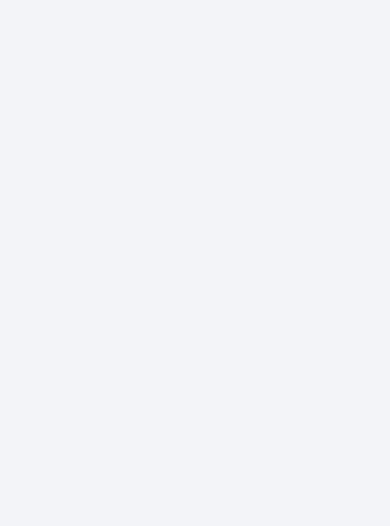
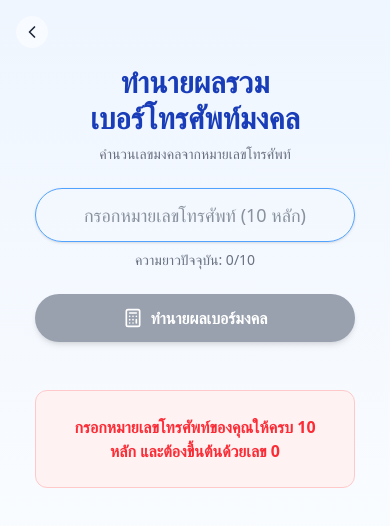
Before and after one commit to leo-nicha/horoscope-app, a React (Vite) app: page /luckyphone in a window 390 px wide. Before the commit this address had no page. Shown: the top 526 px of the page. Built offline with nearby package versions, Linux system fonts and the light colour scheme.

Commit message:
add lucky phone number

```diff
--- a/src/App.tsx
+++ b/src/App.tsx
@@ -9,6 +9,7 @@ import TarotMoney from './components/randomizers/TarotMoney';
 import TarotHealth from './components/randomizers/TarotHealth';
 import MoonAge from './components/MoonAge';
 import FortuneSticks from './components/randomizers/FortuneSticks';
+import LuckyNumber from './components/randomizers/LuckyNumber';
 
 const App: React.FC = () => {
   return (
@@ -23,6 +24,7 @@ const App: React.FC = () => {
         <Route path="/healthtarot" element={<TarotHealth />} />
         <Route path="/moonage" element={<MoonAge />} />
         <Route path="/fortunesticks" element={<FortuneSticks />} />
+        <Route path="/luckyphone" element={<LuckyNumber />} />
       </Routes>
     </div>
   );
--- /dev/null
+++ b/src/components/LuckyList.tsx
@@ -0,0 +1,32 @@
+import React from 'react';
+import ContentItem from './ContentItem';
+import { useNavigate } from "react-router-dom";
+
+const LuckyList: React.FC = () => {
+    const items = [
+        { title: 'เบอร์มงคล', subtitle: 'เลขมงคง', imageUrl: '/phonenumber.jpg' },
+    ];
+
+    const navigate = useNavigate();
+    const handleItemClick = (title: string) => {
+        if (title === 'เบอร์มงคล') {
+            navigate(`/luckyphone`)
+        }
+    };
+
+    return (
+        <div className="flex-1 bg-gray-100 p-2">
+            {items.map((item) => (
+                <ContentItem
+                    key={item.title}
+                    title={item.title}
+                    subtitle={item.subtitle}
+                    imageUrl={item.imageUrl}
+                    onClick={() => handleItemClick(item.title)}
+                />
+            ))}
+        </div>
+    );
+};
+
+export default LuckyList;
--- a/src/components/randomizers/FortuneSticks.tsx
+++ b/src/components/randomizers/FortuneSticks.tsx
@@ -153,7 +153,7 @@ const FortuneSticks: React.FC = () => {
       </div>
 
       <header className="text-center mt-12 mb-6 w-full">
-        <h1 className="text-3xl font-extrabold text-amber-800 font-serif">
+        <h1 className="text-3xl font-extrabold text-amber-800 font-serif mb-2">
           เซียมซีทำนายโชคชะตา
         </h1>
         <p className="text-sm text-gray-500">เสี่ยงเซียมซี 1 แท่ง จากทั้งหมด 28 แท่ง</p>
--- /dev/null
+++ b/src/components/randomizers/LuckyNumber.tsx
@@ -0,0 +1,182 @@
+import React, { useState, useCallback } from "react";
+import { Loader2, ChevronLeftIcon, Calculator } from "lucide-react";
+import { useNavigate } from "react-router-dom";
+
+const API_URL =
+    "https://phone-number-api-blush.vercel.app/phone_number_1_81.json";
+
+interface LuckyData {
+    number: number;
+    meaning: string;
+    point: string;
+    warning: string;
+}
+
+const LuckyNumber: React.FC = () => {
+    const navigate = useNavigate();
+    const [phone, setPhone] = useState("");
+    const [loading, setLoading] = useState(false);
+    const [result, setResult] = useState<LuckyData | null>(null);
+    const [error, setError] = useState<string | null>(null);
+    const [isFocused, setIsFocused] = useState(false);
+
+    const handleChange = (e: React.ChangeEvent<HTMLInputElement>) => {
+        // รับเฉพาะตัวเลข และสูงสุด 10 ตัว
+        const value = e.target.value.replace(/[^0-9]/g, "").slice(0, 10);
+        setPhone(value);
+    };
+
+    const calculateSum = (digits: string) => {
+        return digits
+            .split("")
+            .map((n) => parseInt(n, 10))
+            .reduce((a, b) => a + b, 0);
+    };
+
+    const handleSubmit = useCallback(async () => {
+        // ✅ ตรวจความถูกต้องก่อนคำนวณ
+        if (phone.length !== 10) {
+            setError("กรุณากรอกหมายเลขโทรศัพท์ให้ครบ 10 หลัก");
+            return;
+        }
+
+        if (!phone.startsWith("0")) {
+            setError("เบอร์โทรศัพท์ต้องขึ้นต้นด้วยเลข 0 เท่านั้น");
+            return;
+        }
+
+        setLoading(true);
+        setError(null);
+        setResult(null);
+
+        try {
+            const total = calculateSum(phone);
+            const response = await fetch(API_URL);
+            if (!response.ok) throw new Error("ไม่สามารถเชื่อมต่อ API ได้");
+            const data: LuckyData[] = await response.json();
+
+            const found = data.find((item) => item.number === total);
+
+            if (!found) {
+                setError(`ไม่พบคำทำนายสำหรับผลรวม ${total}`);
+            } else {
+                setResult(found);
+            }
+        } catch (err: any) {
+            setError(err.message || "เกิดข้อผิดพลาดในการดึงข้อมูล");
+        } finally {
+            setLoading(false);
+        }
+    }, [phone]);
+
+    // ปุ่มจะ disable ถ้ายังไม่ครบ 10 หลัก หรือไม่ขึ้นต้นด้วย 0
+    const isInvalidPhone =
+        phone.length !== 10 || (phone.length === 10 && !phone.startsWith("0"));
+
+    return (
+        <div className="min-h-screen bg-linear-to-b from-blue-50 to-white flex flex-col items-center p-4 font-sans relative">
+            {/* ปุ่มกลับ */}
+            <div className="w-full max-w-md px-4 absolute top-4">
+                <div
+                    onClick={() => navigate("/")}
+                    className="w-8 h-8 flex items-center justify-center rounded-full bg-white/50 hover:bg-blue-100 cursor-pointer transition"
+                >
+                    <ChevronLeftIcon className="h-5 w-5 text-gray-800" />
+                </div>
+            </div>
+
+            <header className="text-center mt-12 mb-6 w-full">
+                <h1 className="text-3xl font-extrabold text-blue-800 font-serif">ทำนายผลรวม</h1>
+                <h1 className="text-3xl font-extrabold text-blue-800 font-serif mb-2">เบอร์โทรศัพท์มงคล</h1>
+                <p className="text-sm text-gray-500">
+                    คำนวนเลขมงคลจากหมายเลขโทรศัพท์
+                </p>
+            </header>
+
+            <div className="w-full max-w-xs mb-6">
+                <input
+                    type="text"
+                    value={phone}
+                    onChange={handleChange}
+                    onFocus={() => setIsFocused(true)}    // เมื่อกด (focus) ให้ placeholder หาย
+                    onBlur={() => setIsFocused(false)}    // เมื่อออกจากช่อง ให้ placeholder กลับมา
+                    placeholder={isFocused ? "" : "กรอกหมายเลขโทรศัพท์ (10 หลัก)"}
+                    className={`w-full px-4 py-3 border rounded-full text-center text-lg text-gray-800 shadow-sm focus:outline-none focus:ring-2 transition-all ${phone.length === 10 && !phone.startsWith("0")
+                            ? "border-red-300 focus:ring-red-300"
+                            : "border-blue-400 focus:ring-blue-500"
+                        }`}
+                />
+                <p
+                    className={`text-sm mt-2 text-center ${phone.length === 10 && !phone.startsWith("0")
+                        ? "text-red-600"
+                        : "text-gray-500"
+                        }`}
+                >
+                    ความยาวปัจจุบัน: {phone.length}/10
+                </p>
+            </div>
+
+            <button
+                onClick={handleSubmit}
+                disabled={loading || isInvalidPhone}
+                className={`flex items-center justify-center w-full max-w-xs px-6 py-3 mb-6 rounded-full text-base font-bold transition-all duration-300 shadow-md active:scale-95 ${loading || isInvalidPhone
+                    ? "bg-gray-400 text-white cursor-not-allowed"
+                    : "bg-blue-600 text-white hover:bg-blue-700"
+                    }`}
+            >
+                {loading ? (
+                    <>
+                        <Loader2 className="w-5 h-5 mr-2 animate-spin" />
+                        กำลังคำนวณผลรวม...
+                    </>
+                ) : (
+                    <>
+                        <Calculator className="w-5 h-5 mr-2" />
+                        ทำนายผลเบอร์มงคล
+                    </>
+                )}
+            </button>
+
+            <main className="w-full flex justify-center">
+                {error && (
+                    <div className="p-3 bg-red-100 border border-red-300 text-red-700 rounded-md max-w-xs text-center text-sm">
+                        {error}
+                    </div>
+                )}
+
+                {!loading && !error && result && (
+                    <div className="bg-white rounded-2xl shadow-md p-5 border border-blue-200 max-w-md w-full text-center">
+                        <h2 className="text-xl font-bold text-blue-800 mb-4">
+                            ผลรวมเลข: {result.number}
+                        </h2>
+
+                        <div className="text-gray-700 whitespace-pre-line leading-relaxed text-base">
+                            <p className="mb-2">
+                                <b className="text-lg">ความหมาย</b>
+                                <p>{result.meaning}</p>
+                            </p>
+                            <p className="mb-2">
+                                <b className="text-green-700 text-lg">จุดเด่น</b>
+                                <p>{result.point}</p>
+                            </p>
+                            <p>
+                                <b className="text-red-600 text-lg">⚠️ ข้อควรระวัง ⚠️</b>
+                                <p>{result.warning}</p>
+                            </p>
+                        </div>
+                    </div>
+                )}
+            </main>
+
+            {!result && !loading && !error && (
+                <div className="text-center font-bold p-6 bg-red-50 rounded-xl border border-red-200 mt-6 max-w-xs">
+                    <p className="text-base text-red-500">
+                        กรอกหมายเลขโทรศัพท์ของคุณให้ครบ 10 หลัก และต้องขึ้นต้นด้วยเลข 0
+                    </p>
+                </div>
+            )}
+        </div>
+    );
+};
+
+export default LuckyNumber;
```
Also changed, not shown: src/components/navigation/SideNav.tsx (+11 -16 lines), public/phonenumber.jpg (added).
